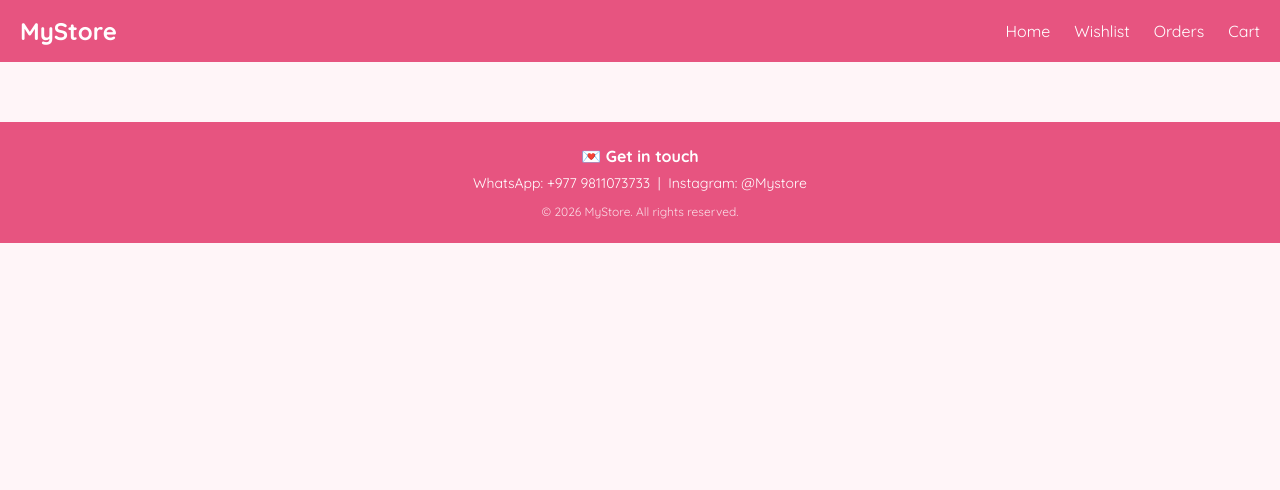
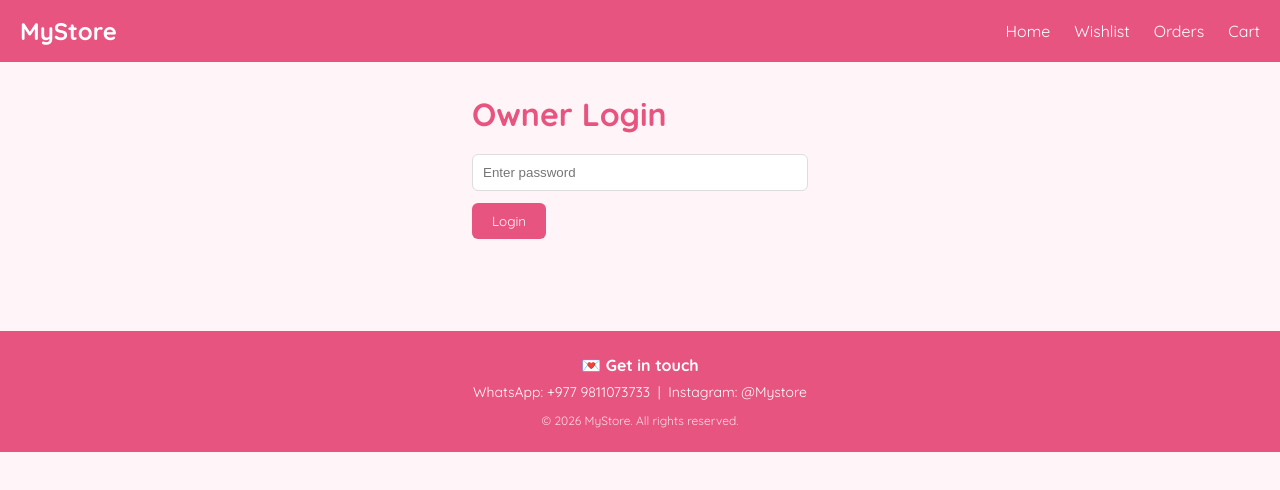
Before and after one commit to pratistha22/ecommerce-store, a React (Vite) app: page /owner-login in a window 1280 px wide. Shown: the top 490 px of the page. Built offline with nearby package versions, Linux system fonts and the light colour scheme.

Commit message:
Add owner login, logout, and product filters

```diff
--- a/src/App.jsx
+++ b/src/App.jsx
@@ -1,5 +1,5 @@
 import { useState } from "react";
-import { BrowserRouter, Routes, Route } from "react-router-dom";
+import { BrowserRouter, Routes, Route, Navigate } from "react-router-dom";
 import Navbar from "./components/Navbar";
 import Home from "./pages/Home";
 import Cart from "./pages/Cart";
@@ -8,11 +8,15 @@ import Checkout from "./pages/Checkout";
 import Footer from "./components/Footer";
 import Wishlist from "./pages/Wishlist";
 import Orders from "./pages/Orders";
+import OwnerLogin from "./pages/OwnerLogin";
 
 function App() {
   const [cartItems, setCartItems] = useState([]);
   const [wishlist, setWishlist] = useState([]);
   const [toast, setToast] = useState("");
+  const [isOwnerLoggedIn, setIsOwnerLoggedIn] = useState(
+  sessionStorage.getItem("ownerLoggedIn") === "true"
+);
 
  function handleAddToCart(product) {
   setCartItems((prev) => {
@@ -48,6 +52,10 @@ function handleUpdateQuantity(productId, newQuantity) {
 function handleOrderComplete() {
   setCartItems([]);
 }
+function handleLogout() {
+  sessionStorage.removeItem("ownerLoggedIn");
+  setIsOwnerLoggedIn(false);
+}
 
 function handleToggleWishlist(product) {
   setWishlist((prev) => {
@@ -67,7 +75,21 @@ function handleToggleWishlist(product) {
         <Route path="/cart" element={<Cart cartItems={cartItems} onRemove={handleRemoveFromCart} onUpdateQuantity={handleUpdateQuantity} />} />
         <Route path="/checkout" element={<Checkout cartItems={cartItems} onOrderComplete={handleOrderComplete} />} />
         <Route path="/wishlist" element={<Wishlist wishlist={wishlist} onAddToCart={handleAddToCart} onToggleWishlist={handleToggleWishlist} />} />
-        <Route path="/orders" element={<Orders />} />
+        <Route
+  path="/owner-login"
+  element={
+    <OwnerLogin
+      onLogin={() => {
+        sessionStorage.setItem("ownerLoggedIn", "true");
+        setIsOwnerLoggedIn(true);
+      }}
+    />
+  }
+/>
+        <Route
+  path="/orders"
+  element={isOwnerLoggedIn ? <Orders onLogout={handleLogout} /> : <Navigate to="/owner-login" replace />}
+/>
       </Routes>
       {toast && (
   <div style={{
--- a/src/pages/Home.jsx
+++ b/src/pages/Home.jsx
@@ -4,10 +4,24 @@ import ProductCard from "../components/ProductCard";
 
 function Home({ onAddToCart, wishlist, onToggleWishlist }) {
   const [search, setSearch] = useState("");
+const [activeTag, setActiveTag] = useState("All");
+const [sortOrder, setSortOrder] = useState("none");
 
-  const filteredProducts = products.filter((p) =>
-    p.name.toLowerCase().includes(search.toLowerCase())
-  );
+  const tags = ["All", ...new Set(products.map((p) => p.tag).filter(Boolean))];
+
+let filteredProducts = products.filter((p) =>
+  p.name.toLowerCase().includes(search.toLowerCase())
+);
+
+if (activeTag !== "All") {
+  filteredProducts = filteredProducts.filter((p) => p.tag === activeTag);
+}
+
+if (sortOrder === "low-high") {
+  filteredProducts = filteredProducts.slice().sort((a, b) => a.price - b.price);
+} else if (sortOrder === "high-low") {
+  filteredProducts = filteredProducts.slice().sort((a, b) => b.price - a.price);
+}
 
   return (
     <div style={{ padding: "32px", maxWidth: "1100px", margin: "0 auto" }}>
@@ -28,6 +42,41 @@ function Home({ onAddToCart, wishlist, onToggleWishlist }) {
           fontSize: "14px",
         }}
       />
+      <div style={{ display: "flex", gap: "10px", flexWrap: "wrap", alignItems: "center", marginBottom: "24px" }}>
+  {tags.map((tag) => (
+    <button
+      key={tag}
+      onClick={() => setActiveTag(tag)}
+      style={{
+        padding: "6px 14px",
+        borderRadius: "20px",
+        border: activeTag === tag ? "1px solid #e75480" : "1px solid #ddd",
+        backgroundColor: activeTag === tag ? "#e75480" : "white",
+        color: activeTag === tag ? "white" : "#333",
+        cursor: "pointer",
+        fontSize: "13px",
+      }}
+    >
+      {tag}
+    </button>
+  ))}
+
+  <select
+    value={sortOrder}
+    onChange={(e) => setSortOrder(e.target.value)}
+    style={{
+      padding: "7px 10px",
+      borderRadius: "8px",
+      border: "1px solid #ddd",
+      fontSize: "13px",
+      marginLeft: "auto",
+    }}
+  >
+    <option value="none">Sort by</option>
+    <option value="low-high">Price: Low to High</option>
+    <option value="high-low">Price: High to Low</option>
+  </select>
+</div>
       <div style={{
         display: "grid",
         gridTemplateColumns: "repeat(auto-fill, minmax(220px, 1fr))",
--- a/src/pages/Orders.jsx
+++ b/src/pages/Orders.jsx
@@ -1,6 +1,6 @@
 import { useState, useEffect } from "react";
 
-function Orders() {
+function Orders({ onLogout }) {
   const [orders, setOrders] = useState([]);
 
   useEffect(() => {
@@ -10,7 +10,23 @@ function Orders() {
 
   return (
     <div style={{ padding: "32px", maxWidth: "800px", margin: "0 auto" }}>
-      <h1 style={{ color: "#e75480" }}>Orders</h1>
+      <div style={{ display: "flex", justifyContent: "space-between", alignItems: "center" }}>
+  <h1 style={{ color: "#e75480" }}>Orders</h1>
+  <button
+    onClick={onLogout}
+    style={{
+      backgroundColor: "transparent",
+      color: "#e75480",
+      border: "1px solid #e75480",
+      padding: "8px 16px",
+      borderRadius: "6px",
+      cursor: "pointer",
+      fontSize: "14px",
+    }}
+  >
+    Logout
+  </button>
+</div>
       {orders.length === 0 ? (
         <p style={{ marginTop: "12px" }}>No orders yet.</p>
       ) : (
--- /dev/null
+++ b/src/pages/OwnerLogin.jsx
@@ -0,0 +1,58 @@
+import { useState } from "react";
+import { useNavigate } from "react-router-dom";
+
+function OwnerLogin({ onLogin }) {
+  const [password, setPassword] = useState("");
+  const [error, setError] = useState("");
+  const navigate = useNavigate();
+
+  function handleSubmit(e) {
+    e.preventDefault();
+    const correctPassword = "mystore123";
+
+    if (password === correctPassword) {
+      onLogin();
+      navigate("/orders");
+    } else {
+      setError("Incorrect password.");
+    }
+  }
+
+  return (
+    <div style={{ padding: "32px", maxWidth: "400px", margin: "0 auto" }}>
+      <h1 style={{ color: "#e75480" }}>Owner Login</h1>
+      <form onSubmit={handleSubmit} style={{ marginTop: "20px" }}>
+        <input
+          type="password"
+          placeholder="Enter password"
+          value={password}
+          onChange={(e) => setPassword(e.target.value)}
+          style={{
+            display: "block",
+            width: "100%",
+            padding: "10px",
+            marginBottom: "12px",
+            borderRadius: "6px",
+            border: "1px solid #ddd",
+          }}
+        />
+        {error && <p style={{ color: "red", fontSize: "13px", marginBottom: "12px" }}>{error}</p>}
+        <button
+          type="submit"
+          style={{
+            backgroundColor: "#e75480",
+            color: "white",
+            border: "none",
+            padding: "10px 20px",
+            borderRadius: "6px",
+            cursor: "pointer",
+          }}
+        >
+          Login
+        </button>
+      </form>
+    </div>
+  );
+}
+
+export default OwnerLogin;
```
